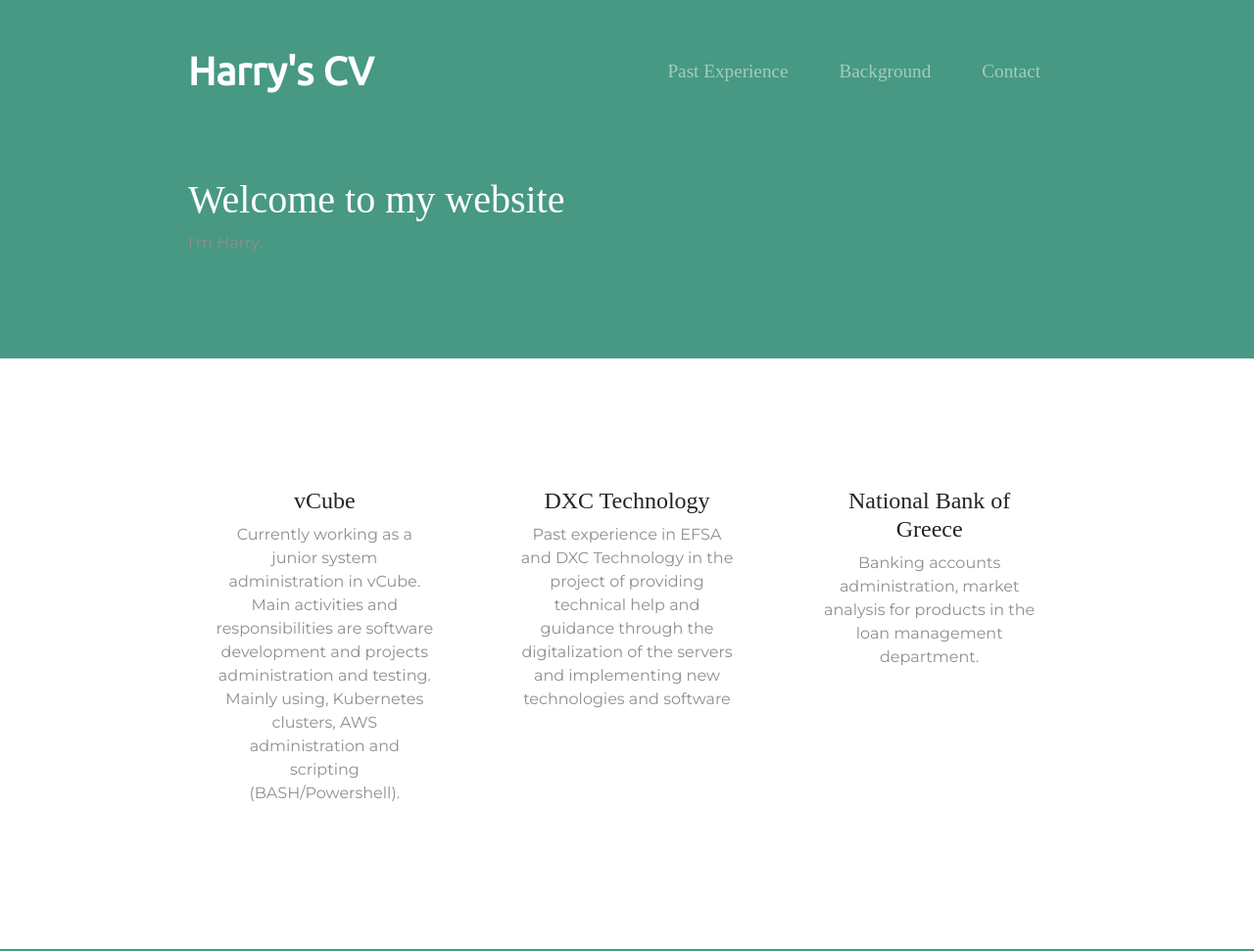
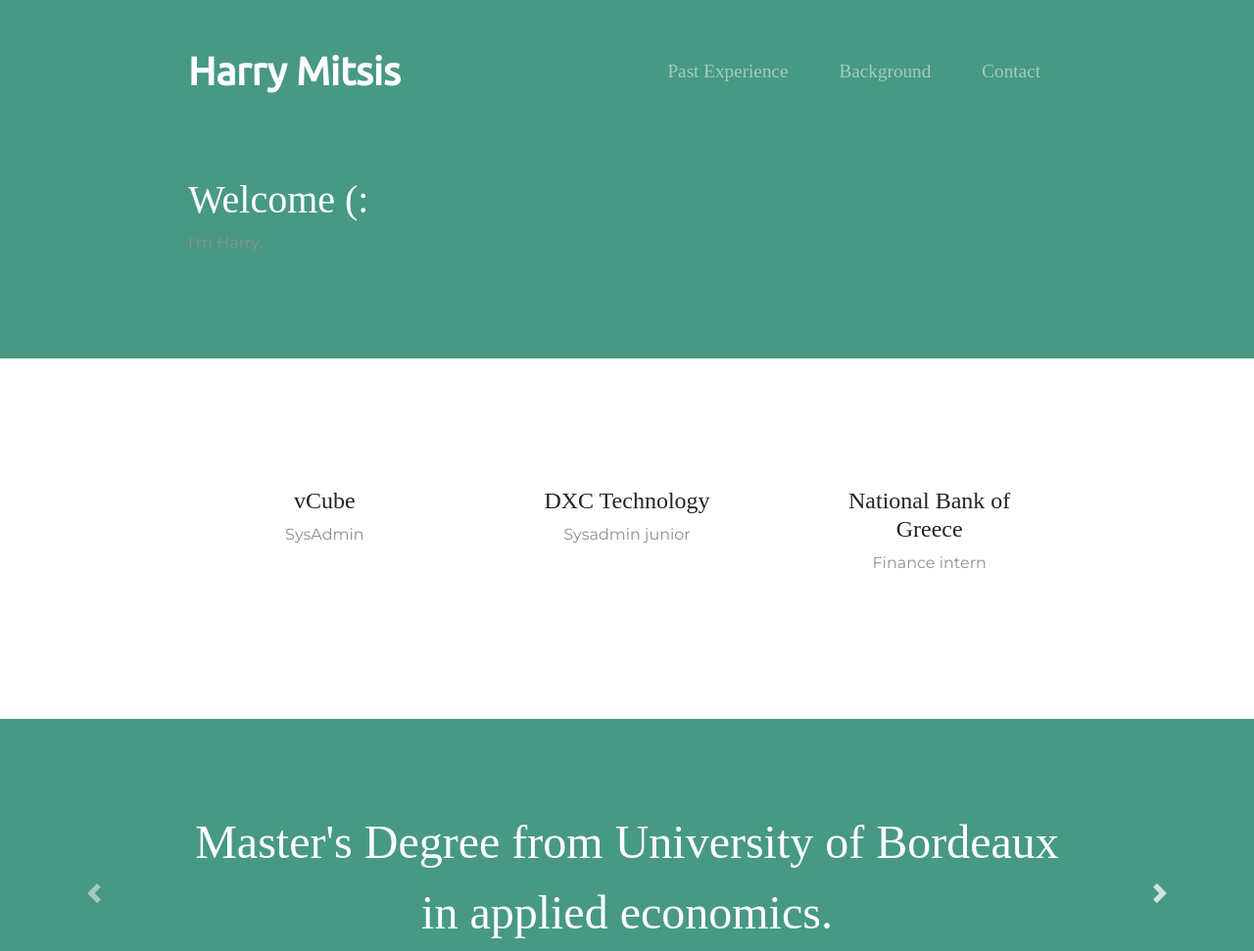
Before and after one commit to arushdesp/personalwebsite, a plain HTML site: page index.html in a window 1280 px wide. Shown: the top 971 px of the page at 98% size. Drawn offline with nearby package versions, Linux system fonts and the light colour scheme.

Commit message:
Update index.html

```diff
--- a/index.html
+++ b/index.html
@@ -28,7 +28,7 @@
 
       <nav class="navbar navbar-expand-lg navbar-dark">
 
-        <a class="navbar-brand" href="">Harry's CV</a>
+        <a class="navbar-brand" href="">Harry Mitsis</a>
 
         <button class="navbar-toggler" type="button" data-toggle="collapse" data-target="#navbarTogglerDemo02">
             <span class="navbar-toggler-icon"></span>
@@ -53,7 +53,7 @@
       <!-- Title -->
       <div class="row">
         <div class="col-lg-6">
-          <h1 class="heading">Welcome to my website</h1>
+          <h1 class="heading">Welcome (: </h1>
           <p>I'm Harry,</p>
       </div>
     </div>
@@ -68,25 +68,20 @@
         <div class="feature-box col-lg-4">
           <i class="icon fas fa-check-circle fa-4x"></i>
           <h3 class="feature-title">vCube</h3>
-          <p>Currently working as a junior system administration in vCube. Main activities and responsibilities are
-            software development and projects administration and testing. Mainly using, Kubernetes clusters, AWS administration
-            and scripting (BASH/Powershell).
+          <p>SysAdmin
           </p>
         </div>
 
         <div class="feature-box col-lg-4">
           <i class="icon fas fa-check-circle fa-4x"></i>
           <h3 class="feature-title">DXC Technology</h3>
-          <p>Past experience in EFSA and DXC Technology in the project of
-            providing technical help and guidance through the digitalization
-             of the servers and implementing new technologies and software</p>
+          <p>Sysadmin junior</p>
         </div>
 
         <div class="feature-box col-lg-4">
           <i class="icon fas fa-check-circle fa-4x"></i>
           <h3 class="feature-title">National Bank of Greece</h3>
-          <p>Banking accounts administration, market analysis for
-            products in the loan management department.</p>
+          <p>Finance intern</p>
         </div>
       </div>
      </div>
@@ -100,7 +95,7 @@
           <em>Bordeaux,France</em>
           </div>
         <div class="carousel-item container-fluid">
-          <h2 class="testimonial-text">MSc in Economics in Innovation from University of Insubria</h2>
+          <h2 class="testimonial-text">MSc in Economics of Innovation from University of Insubria</h2>
           <em>Varese,Italy</em>
         </div>
         <div class="carousel-item container-fluid">
```
